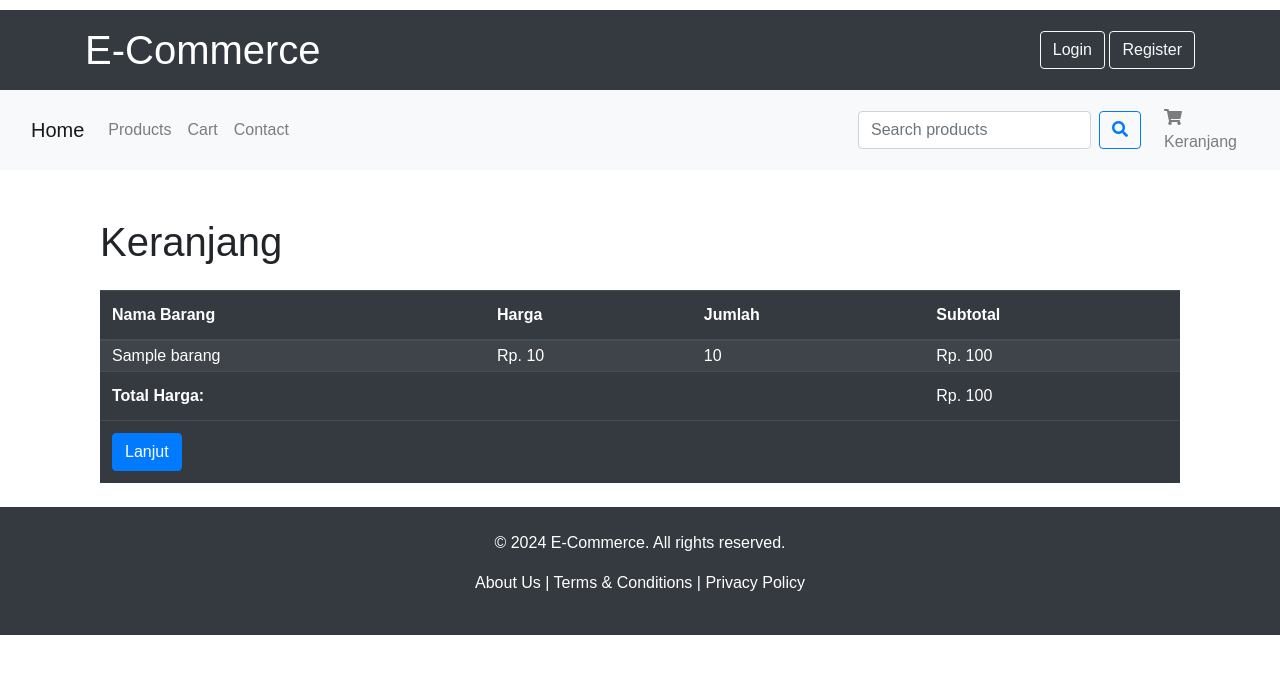
After one commit to gavrilahana/ecommerce, a CodeIgniter 4 app: the page made by app/Views/v_cart.php in a window 1280 px wide. The commit adds this page. Shown: the top 674 px of the page. Run offline with PHP 8.4 and a stand-in for CodeIgniter, Linux system fonts and the light colour scheme; the template is opened without the code that fills it: most values are stand-ins (such as "Sample title", 1, 10 or a date in 2020); some libraries are stand-ins or nearby versions.

Commit message:
membuat cart

```diff
--- a/app/Config/Routes.php
+++ b/app/Config/Routes.php
@@ -6,4 +6,8 @@ use CodeIgniter\Router\RouteCollection;
  * @var RouteCollection $routes
  */
 $routes->get('/', 'c_barang::index');
+$routes->get('/v_barang', 'c_barang::index');
 $routes->get('/barang/edit', 'c_mhs::index');
+
+$routes->get('/v_cart', 'c_cart::index');
+$routes->get('/cart/add/(:num)', 'c_cart::add/$1');
--- a/app/Controllers/c_barang.php
+++ b/app/Controllers/c_barang.php
@@ -70,4 +70,6 @@ class c_barang extends BaseController
 
         return redirect()->to('/barang');
     }
+
+
 }
--- a/app/Views/v_barang.php
+++ b/app/Views/v_barang.php
@@ -21,13 +21,16 @@
                         <p class="card-text">Stok: <?= $item['stok'] ?></p>
                         <div class="mt-auto d-flex justify-content-between">
                             <a href="<?= site_url('barang/detail/' . $item['id']) ?>" class="btn btn-info">Detail</a>
+
                             <a href="<?= site_url('cart/add/' . $item['id']) ?>" class="btn btn-success">Tambah ke Keranjang</a>
+
                             </form>
                         </div>
                     </div>
                 </div>
             </div>
         <?php endforeach; ?>
+
     </div>
 </div>
 <?= $this->endSection() ?>
--- /dev/null
+++ b/app/Views/v_cart.php
@@ -0,0 +1,56 @@
+<?= $this->extend('v_template') ?>
+
+<?= $this->section('content') ?>
+<div class="container mt-5">
+    <h1 class="mb-4">Keranjang</h1>
+    <?php if (session()->getFlashdata('success')): ?>
+        <div class="alert alert-success">
+            <?= session()->getFlashdata('success') ?>
+        </div>
+    <?php endif; ?>
+
+    <?php if (!empty($barang)): ?>
+    <table class="table table-dark table-striped">
+        <thead>
+            <tr>
+                <th scope="col">Nama Barang</th>
+                <th scope="col">Harga</th>
+                <th scope="col">Jumlah</th>
+                <th scope="col">Subtotal</th>
+            </tr>
+        </thead>
+        <tbody>
+            <?php
+            $totalHarga = 0;
+            foreach ($barang as $id => $item):
+                $subtotal = isset($item['quantity']) ? $item['harga'] * $item['quantity'] : 0;
+                $totalHarga += $subtotal;
+            ?>
+                <tr>
+                    <td><?= $item['nama'] ?></td>
+                    <td>Rp. <?= number_format($item['harga'], 0, ',', '.') ?></td>
+                    <td><?= isset($item['quantity']) ? $item['quantity'] : 0 ?></td>
+                    <td>Rp. <?= number_format($subtotal, 0, ',', '.') ?></td>
+                </tr>
+            <?php endforeach; ?>
+        </tbody>
+        <tfoot>
+            <tr>
+                <th colspan="3" class="text-end">Total Harga:</th>
+                <td>Rp. <?= number_format($totalHarga, 0, ',', '.') ?></td>
+            </tr>
+            <tr>
+                <td colspan="4" class="text-start">
+                    <a href="<?= site_url('checkout') ?>" class="btn btn-primary">Lanjut</a>
+                </td>
+            </tr>
+        </tfoot>
+    </table>
+    <?php else: ?>
+    <div class="text-center">
+        <p>Keranjang kosong</p>
+        <a href="<?= site_url('/') ?>" class="btn btn-primary">Belanja Sekarang</a>
+    </div>
+    <?php endif; ?>
+</div>
+<?= $this->endSection() ?>
--- a/app/Views/v_template.php
+++ b/app/Views/v_template.php
@@ -34,10 +34,10 @@
             <div class="collapse navbar-collapse" id="navbarNav">
                 <ul class="navbar-nav mr-auto">
                     <li class="nav-item">
-                        <a class="nav-link" href="/products">Products</a>
+                        <a class="nav-link" href="/v_barang">Products</a>
                     </li>
                     <li class="nav-item">
-                        <a class="nav-link" href="/cart">Cart</a>
+                        <a class="nav-link" href="/v_cart">Cart</a>
                     </li>
                     <li class="nav-item">
                         <a class="nav-link" href="/contact">Contact</a>
```
Also changed, not shown: app/Controllers/c_cart.php (added, +65 -0 lines).
